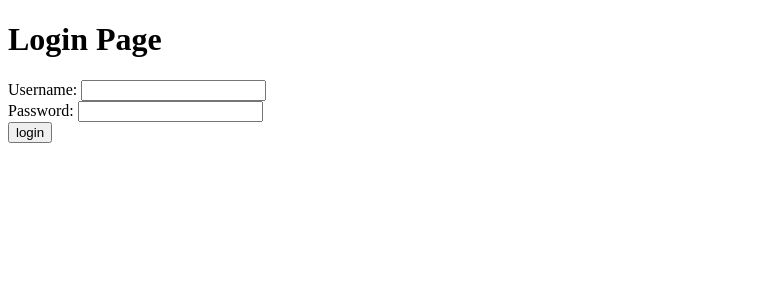
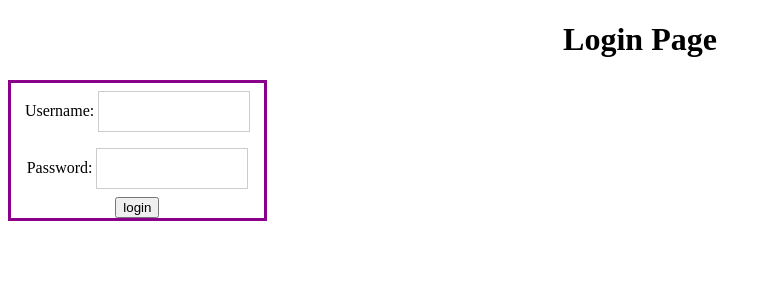
Before and after one commit to debpacheco/php-training, a PHP site: page /login.php in a window 1280 px wide. Shown: the top 300 px of the page, without its empty margins (0-772 px from the left). Run offline with PHP 8.4, Linux system fonts and the light colour scheme.

Commit message:
day 12 php training add css

```diff
--- /dev/null
+++ b/css/styles.css
@@ -0,0 +1,23 @@
+h1{
+    text-align: center;
+}
+
+form {
+    border: 3px solid #8B008B;
+    width: 20%;
+    text-align: center;
+}
+p {
+      font-family: Verdana, Geneva, Tahoma, sans-serif;
+      background-color: aqua;
+}
+
+input[type=text], input[type=password] {
+    width: 60%;
+    padding: 12px 20px;
+    margin: 8px 0;
+    display: inline-block;
+    border: 1px solid #ccc;
+    box-sizing: border-box;
+    text-align: center;
+  }
--- a/functions-new.php
+++ b/functions-new.php
@@ -3,12 +3,12 @@ function makeNav($conn, $loggedIn){
     // This creates the navigation from the navigation table
     $sql = "SELECT pagename, pagetitle FROM test.navigation";
     $result = $conn->query($sql);
-    echo "<ul>";
+    echo "<ul style=background-color:gray;>";
     while ( $row = $result->fetch_assoc() ) {
-      echo "<li><a href='" . $row['pagename'] . "'>" .$row['pagetitle']. "</a></li>";
+      echo "<li style=display:inline;><a style=margin-left:10px; href='" . $row['pagename'] . "'>" .$row['pagetitle']. "</a></li>";
     }
     if ($loggedIn == "not logged in"){
-      echo "<li><a href='login.php'>Log In</a></li>";
+      echo "<li style=display:inline;><a style=margin-left:10px; href='login.php'>Log In</a></li>";
     } else {
       echo "<li><a href='logout.php'>Log Out</a></li>";
       echo "<p>Howdy " . $_SESSION["realname"] . "</p>";
--- a/index.php
+++ b/index.php
@@ -24,6 +24,7 @@ if ($thisPagename =="") {
     <meta name="viewport" content="width=device-width, initial-scale=1.0">
     <meta http-equiv="X-UA-Compatible" content="ie=edge">
     <title><?php // makeTitle($conn, $thisPagename); ?> </title>
+    <link rel="stylesheet" href="css/styles.css">
 </head>
 <body>
   <nav>
--- a/login.php
+++ b/login.php
@@ -37,6 +37,7 @@ if ($loggedIn == "logged in") {
     <meta charset="UTF-8">
     <meta name="viewport" content="width=device-width, initial-scale=1.0">
     <meta http-equiv="X-UA-Compatible" content="ie=edge">
+    <link rel="stylesheet" href="css/styles.css">
     <title>Document</title>
 </head>
 <body>
```
Also changed, not shown: 1 other file.
